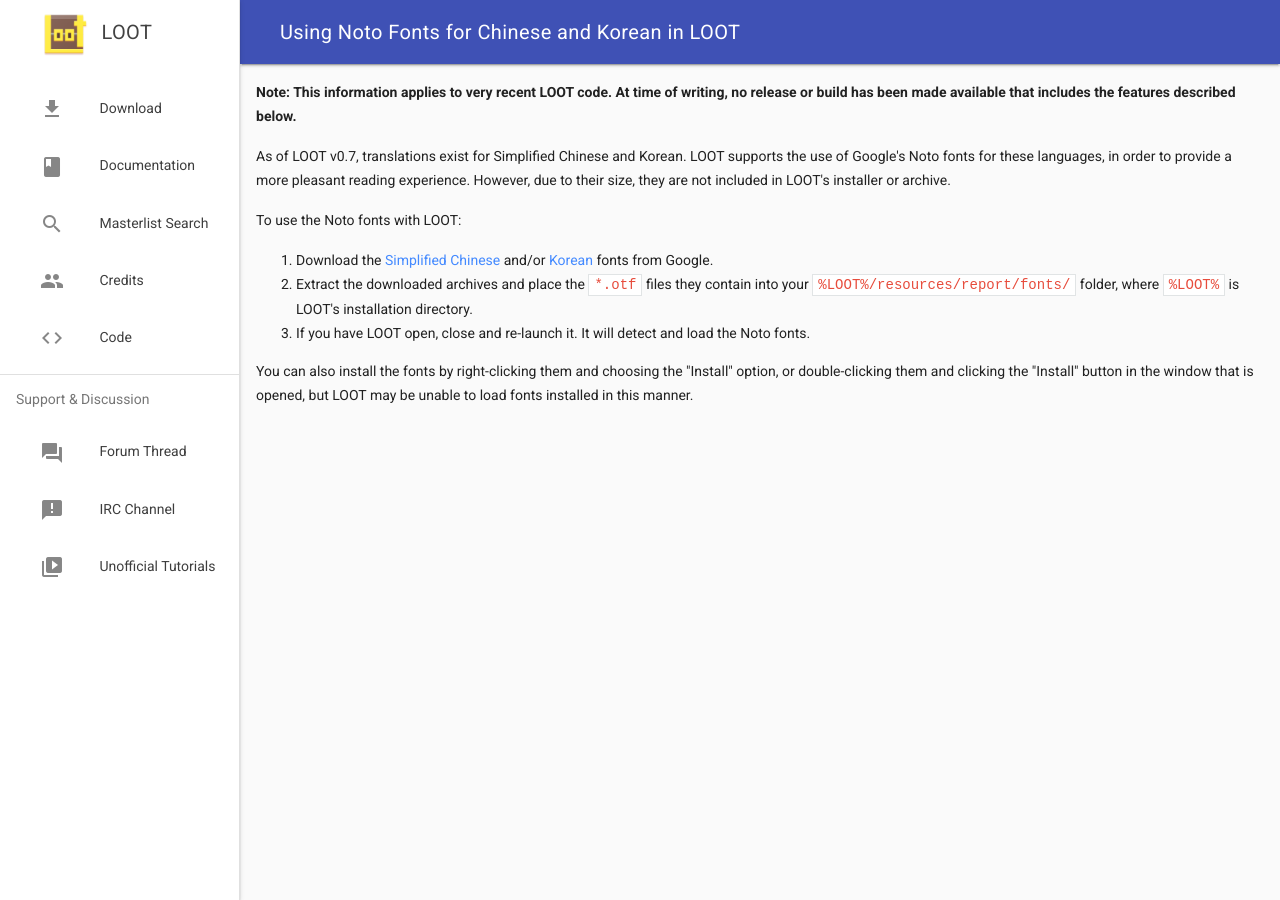
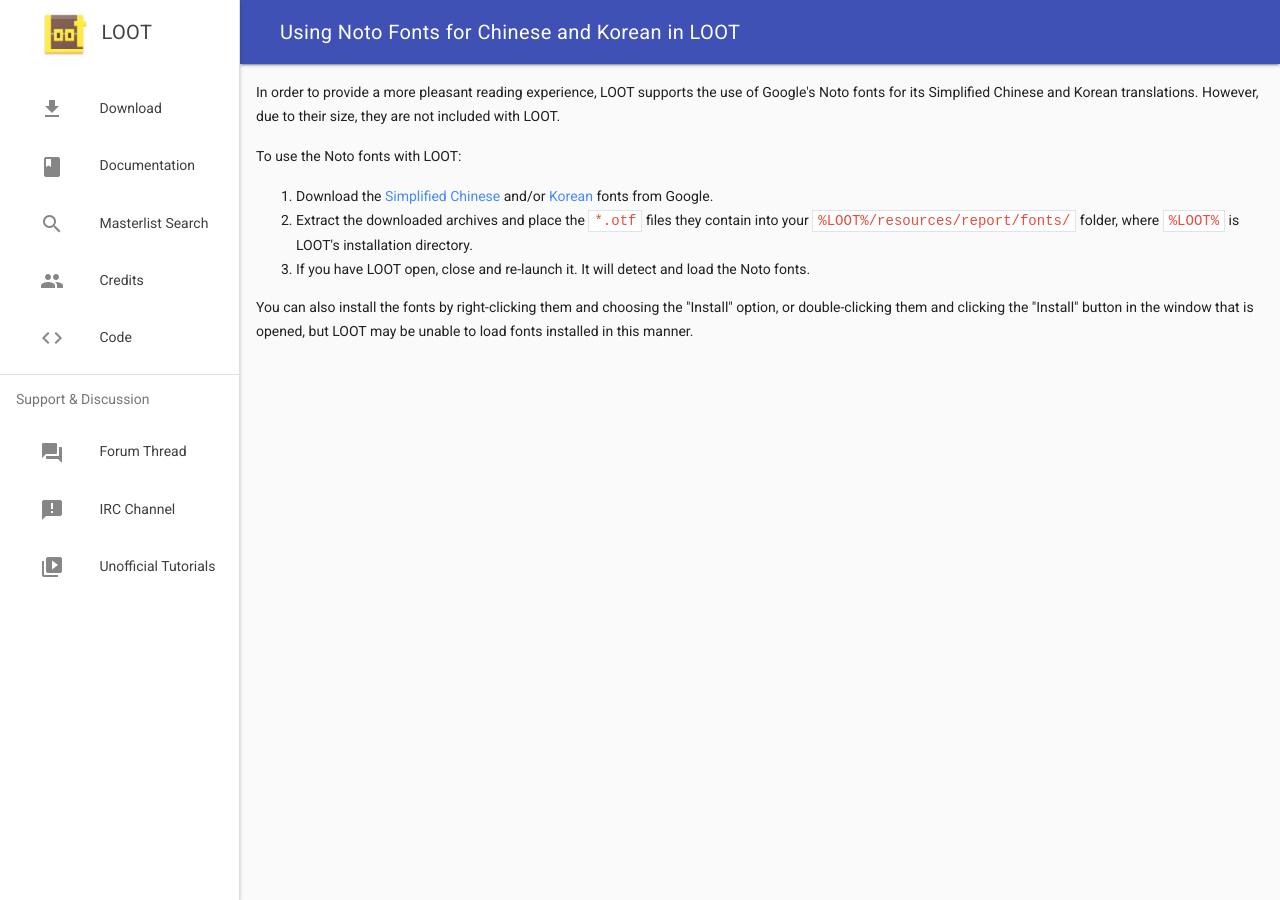
Before and after one commit to loot/loot.github.io, a Jekyll site: the page built from docs/help/Using-Noto-fonts-for-Chinese-and-Korean-in-LOOT.html, in a window 1280 px wide. Built offline with Jekyll 4.4.1, drawn with Linux system fonts in a browser that asks for light colours; nearby versions of some CDN libraries.

Commit message:
Update Noto font page content

```diff
--- a/docs/help/Using-Noto-fonts-for-Chinese-and-Korean-in-LOOT.html
+++ b/docs/help/Using-Noto-fonts-for-Chinese-and-Korean-in-LOOT.html
@@ -3,9 +3,7 @@
 title: Using Noto Fonts for Chinese and Korean in LOOT
 ---
 
-<p><strong>Note: This information applies to very recent LOOT code. At time of writing, no release or build has been made available that includes the features described below.</strong></p>
-
-<p>As of LOOT v0.7, translations exist for Simplified Chinese and Korean. LOOT supports the use of Google's Noto fonts for these languages, in order to provide a more pleasant reading experience. However, due to their size, they are not included in LOOT's installer or archive.</p>
+<p>In order to provide a more pleasant reading experience, LOOT supports the use of Google's Noto fonts for its Simplified Chinese and Korean translations. However, due to their size, they are not included with LOOT.</p>
 
 <p>To use the Noto fonts with LOOT:</p>
 
```
